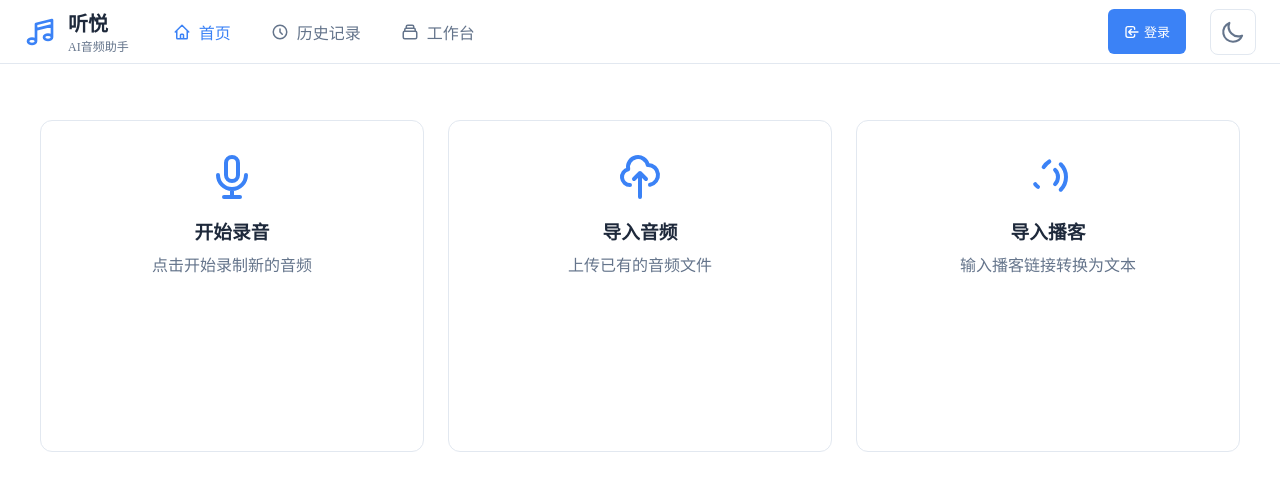
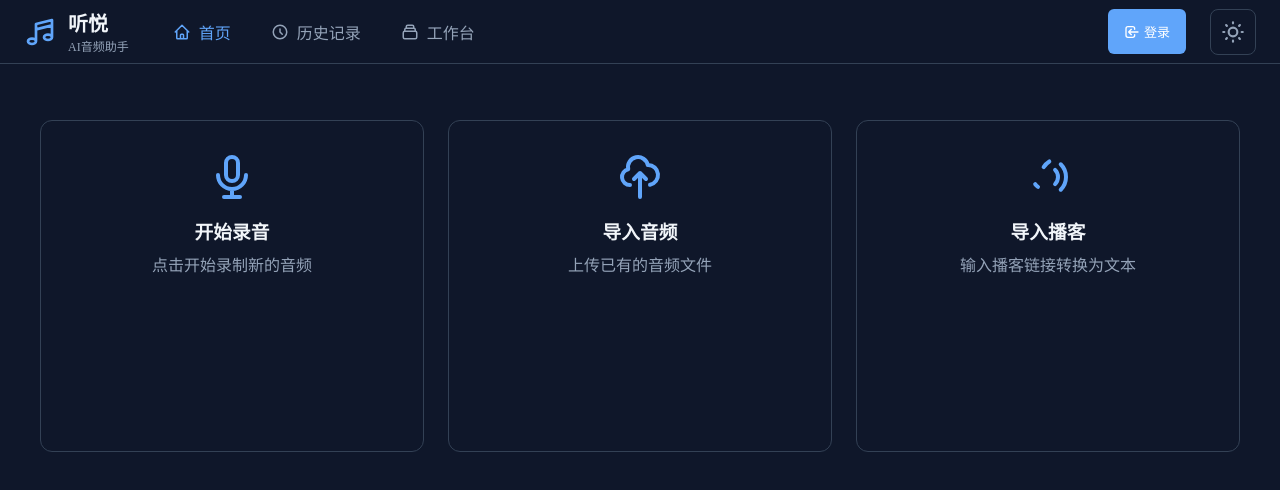
Before and after one commit to Graypigeonhgh/audscript, a Vue app: page / in a window 1280 px wide. Shown: the top 490 px of the page. Built offline with nearby package versions, Linux system fonts and the light colour scheme.

Commit message:
实现默认主题颜色为黑夜模式

```diff
--- a/public/index.html
+++ b/public/index.html
@@ -1,5 +1,5 @@
 <!DOCTYPE html>
-<html lang="zh">
+<html lang="zh" data-theme="dark">
   <head>
     <meta charset="utf-8">
     <meta http-equiv="X-UA-Compatible" content="IE=edge">
--- a/src/App.vue
+++ b/src/App.vue
@@ -112,7 +112,7 @@
 </template>
 
 <script setup>
-import { ref } from 'vue'
+import { ref, onMounted } from 'vue'
 import { useRouter } from 'vue-router'
 import RecordModal from './components/RecordModal.vue'
 import ImportModal from './components/ImportModal.vue'
@@ -129,7 +129,15 @@ const showUserMenu = ref(false)
 const showRecordModal = ref(false)
 const showImportModal = ref(false)
 const showPodcastModal = ref(false)
-const theme = ref('light')
+const theme = ref('dark')
+
+// 在组件挂载时检查本地存储的主题设置
+onMounted(() => {
+  // 获取本地存储的主题设置，如果没有则使用默认的dark主题
+  const savedTheme = localStorage.getItem('theme') || 'dark'
+  theme.value = savedTheme
+  document.documentElement.setAttribute('data-theme', savedTheme)
+})
 
 // 处理用户菜单
 const toggleUserMenu = () => {
@@ -190,6 +198,9 @@ const navigateToSettings = () => {
 // 切换主题
 const toggleTheme = () => {
   theme.value = theme.value === 'light' ? 'dark' : 'light'
+  // 保存主题设置到本地存储
+  localStorage.setItem('theme', theme.value)
+  document.documentElement.setAttribute('data-theme', theme.value)
 }
 
 // 处理录音保存
@@ -231,7 +242,7 @@ const handlePodcastImport = (podcastData) => {
   min-height: 100vh;
   background: var(--primary-bg);
   color: var(--primary-text);
-  transition: all 0.3s ease;
+  transition: background-color 0.3s ease, color 0.3s ease;
 }
 
 .navbar {
@@ -502,4 +513,12 @@ const handlePodcastImport = (podcastData) => {
 .logout-btn:hover {
   background: var(--border-color);
 }
+
+/* 所有使用主题变量的元素都添加过渡效果 */
+* {
+  transition: background-color 0.3s ease,
+              color 0.3s ease,
+              border-color 0.3s ease,
+              box-shadow 0.3s ease;
+}
 </style>
--- /dev/null
+++ b/src/assets/styles/theme.css
@@ -0,0 +1,46 @@
+:root {
+  /* 亮色主题变量 */
+  --primary-bg: #ffffff;
+  --secondary-bg: #f3f4f6;
+  --primary-text: #1f2937;
+  --secondary-text: #6b7280;
+  --accent-color: #3b82f6;
+  --border-color: #e5e7eb;
+  /* 其他亮色主题变量... */
+}
+
+/* 暗色主题变量 */
+[data-theme="dark"] {
+  --primary-bg: #1a1b1e;
+  --secondary-bg: #2a2b2e;
+  --primary-text: #e5e7eb;
+  --secondary-text: #9ca3af;
+  --accent-color: #60a5fa;
+  --border-color: #374151;
+
+  /* 状态颜色 */
+  --success-color: #34d399;
+  --success-color-light: rgba(52, 211, 153, 0.1);
+  --error-color: #f87171;
+  --error-color-light: rgba(248, 113, 113, 0.1);
+  --warning-color: #fbbf24;
+  --warning-color-light: rgba(251, 191, 36, 0.1);
+
+  /* 模态框背景 */
+  --modal-bg: #1a1b1e;
+  --modal-overlay: rgba(0, 0, 0, 0.75);
+
+  /* 输入框样式 */
+  --input-bg: #2a2b2e;
+  --input-border: #374151;
+  --input-text: #e5e7eb;
+  --input-placeholder: #6b7280;
+
+  /* 按钮样式 */
+  --button-hover: #374151;
+  --button-active: #4b5563;
+
+  /* 滚动条样式 */
+  --scrollbar-track: #2a2b2e;
+  --scrollbar-thumb: #4b5563;
+}
```
